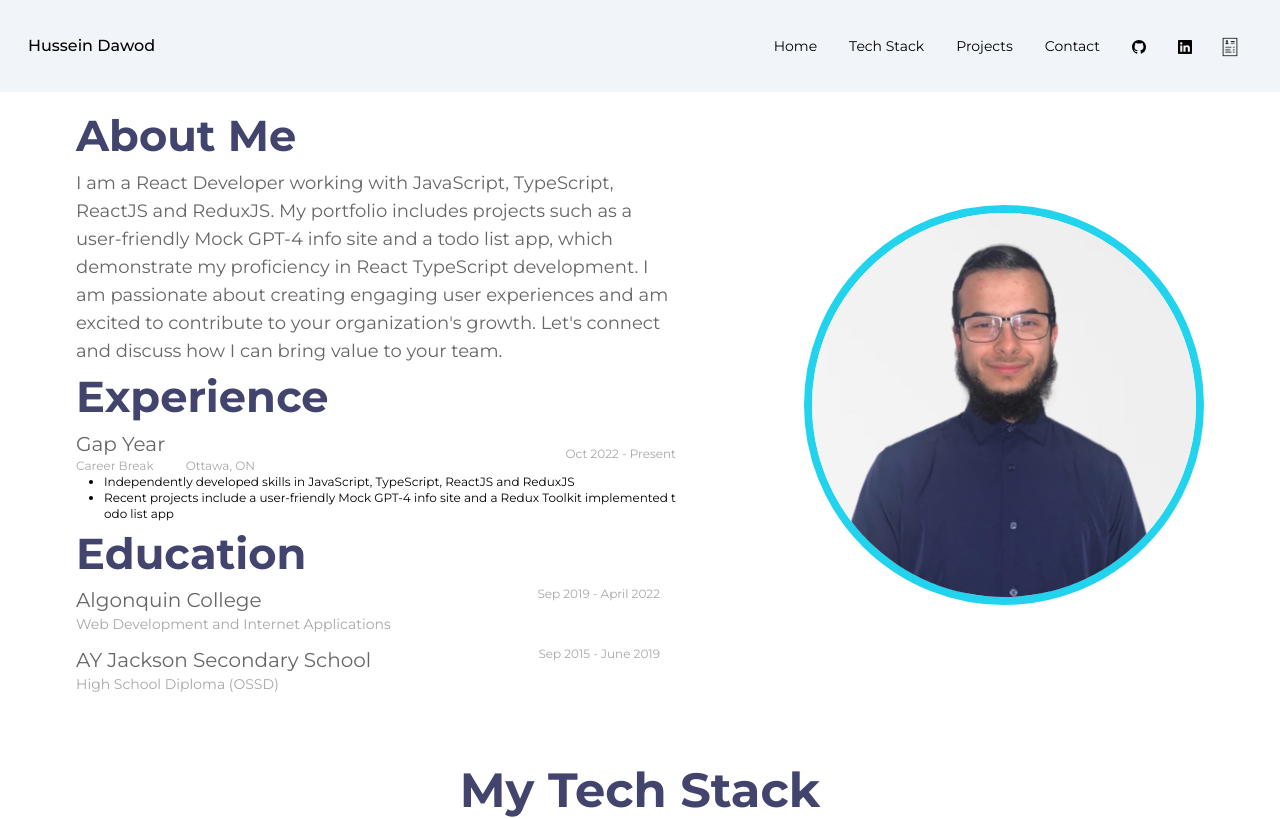
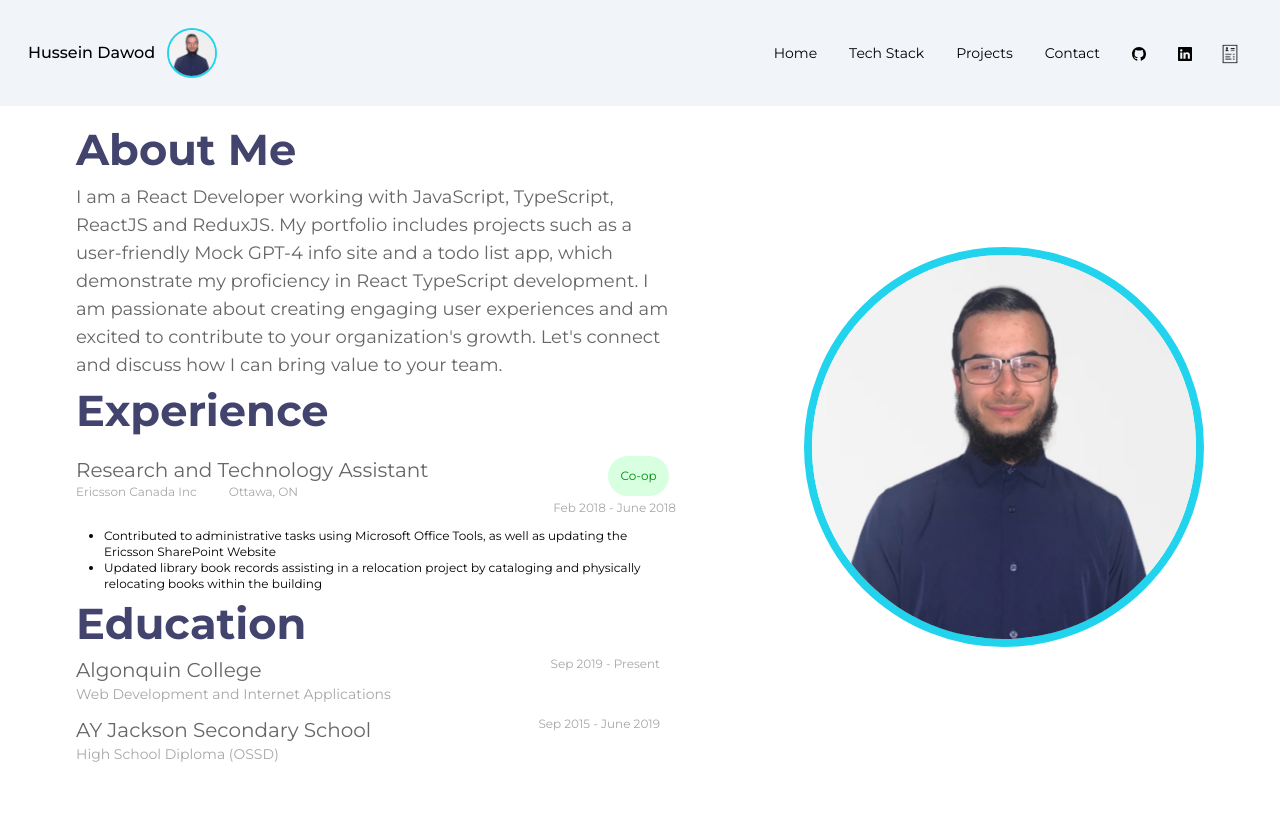
Before and after one commit to hdawod1/hussein-dawod-portfolio-website, a React (Vite) app: page / in a window 1280 px wide. Shown: the top 819 px of the page. Built offline with nearby package versions, Linux system fonts and the light colour scheme.

Commit message:
Updated Navbar and Home

```diff
--- a/src/components/Navbar.tsx
+++ b/src/components/Navbar.tsx
@@ -5,6 +5,7 @@ import * as Scroll from "react-scroll"
 import Hamburger from 'hamburger-react'
 import { BsGithub, BsLinkedin } from 'react-icons/bs'
 import resumeIcon from '../images/resume-icon.png'
+import profilePicture from '../images/ProfilePicture.jpeg'
 
 const Navbar: React.FC = () => {
     const [open, setOpen] = useState<boolean>(false)
@@ -31,7 +32,10 @@ const Navbar: React.FC = () => {
             <ScrollLink to="projects" spy={true} smooth={true} offset={-75} duration={500} />
             <ScrollLink to="contact" spy={true} smooth={true} offset={-75} duration={500} />
             <div className='flex items-center justify-between lg:mx-auto p-7 bg-slate-100'>
-                <button className='font-medium' onClick={() => goToPageAndScroll("home")}>Hussein Dawod</button>
+                <div className="flex items-center">
+                    <button className='font-medium' onClick={() => goToPageAndScroll("home")}>Hussein Dawod</button>
+                    <img src={profilePicture} className='mx-3 h-[50px] w-[50px] rounded-full border-cyan-400 border-2' />
+                </div>
                 <div className={`${open ? 'flex justify-end' : 'hidden'} lg:flex lg:items-center lg:w-auto w-full`}>
                     <div className='nav-items text-sm'>
                         <ul>
@@ -57,15 +61,15 @@ const Navbar: React.FC = () => {
                                     <BsLinkedin className="inline-block align-middle" />
                                 </a>
                             </li>
-			    <li className="inline-block text-black lg:inline-block mb-[-6px] mx-3">
-                                <a href="https://drive.google.com/file/d/1SxHMzYTkFtBg1AOgAgzLiz1Q5OuMOT5Y/view" target="_blank" rel="noopener noreferrer">
+                            <li className="inline-block text-black lg:inline-block mb-[-6px] mx-3">
+                                <a href="https://drive.google.com/file/d/1uVVC9hpjSML2oWFnArWXvqAnKUL-Kj4-/view" target="_blank" rel="noopener noreferrer">
                                     <img src={resumeIcon} alt="" className='h-5 lg:hover:opacity-70' />
                                 </a>
                             </li>
                         </ul>
                     </div>
                 </div>
-                <div className="lg:hidden mx-4 h-6 w-6 cursor-pointer relative bottom-3" onClick={toggleMenu}>
+                <div className="lg:hidden mx-4 h-6 w-6 cursor-pointer mb-6" onClick={toggleMenu}>
                     <Hamburger />
                 </div>
             </div>
--- a/src/pages/Home.tsx
+++ b/src/pages/Home.tsx
@@ -11,23 +11,25 @@ const Home: React.FC = () => {
                 </div>
                 <div>
                     <h1 className='text-[2.7rem] text-[#42446E] font-bold text-left'>Experience</h1>
-                    <div>
-                        <div className='lg:flex lg:items-center lg:justify-between'>
+                    <div className='mt-3 lg:flex flex-col'>
+                        <div className='lg:flex justify-between'>
                             <div>
-                                <p className='text-xl text-[#666666] text-left lg:mr-0'>Gap Year</p>
+                                <p className='text-xl text-[#666666] text-left'>Research and Technology Assistant</p>
                                 <div className='flex text-xs text-[#A7A7A7]'>
-                                    <p>Career Break</p>
+                                    <p>Ericsson Canada Inc</p>
                                     <p className='ml-3 lg:ml-8'>Ottawa, ON</p>
                                 </div>
                             </div>
-                            <div className='text-xs'>
-                                <p className='text-[#A7A7A7] mt-1 text-left lg:mr-0'>Oct 2022 - Present</p>
+                            <div className='lg:ml-8 text-xs lg:mb-3 lg:my-0 my-3='>
+                                <div className='bg-[#D7FFE0] w-fit mr-auto p-2 relative right-1 lg:left-6 lg:ml-auto lg:p-[12px] rounded-[100px]'>
+                                    <p className=' lg:text-right text-[#018C0F]'>Co-op</p>
+                                </div>
+                                <p className='text-[#A7A7A7] mt-1 text-left'>Feb 2018 - June 2018</p>
                             </div>
-
                         </div>
                         <ul className='text-left ml-4 lg:ml-7 list-disc text-xs'>
-                            <li className='break-all'>Independently developed skills in JavaScript, TypeScript, ReactJS and ReduxJS</li>
-                            <li className='break-all'>Recent projects include a user-friendly Mock GPT-4 info site and a Redux Toolkit implemented todo list app</li>
+                            <li>Contributed to administrative tasks using Microsoft Office Tools, as well as updating the Ericsson SharePoint Website</li>
+                            <li>Updated library book records assisting in a relocation project by cataloging and physically relocating books within the building</li>
                         </ul>
                     </div>
                 </div>
@@ -38,14 +40,14 @@ const Home: React.FC = () => {
                             <p className='text-xl text-[#666666] text-left'>Algonquin College</p>
                             <p className='text-left text-sm text-[#A7A7A7]'>Web Development and Internet Applications</p>
                         </div>
-                        <p className='lg:mx-4 mt-3 text-left lg:mt-0 text-xs text-[#A7A7A7]'>Sep 2019 - April 2022</p>
+                        <p className='lg:mx-4 mt-3 text-left lg:mt-0 text-xs text-[#A7A7A7]'>Sep 2019 - Present</p>
                     </div>
                     <div className='my-3 lg:flex justify-center lg:items-start lg:justify-between'>
                         <div>
                             <p className='text-xl text-[#666666] text-left'>AY Jackson Secondary School</p>
                             <p className='text-left text-sm text-[#A7A7A7]'>High School Diploma (OSSD)</p>
                         </div>
-                        <p className='lg:mx-4 mt-3 text-left lg:mt-0 lg:mx-0 text-xs text-[#A7A7A7]'>Sep 2015 - June 2019</p>
+                        <p className='lg:mx-4 mt-3 text-left lg:mt-0 text-xs text-[#A7A7A7]'>Sep 2015 - June 2019</p>
                     </div>
                 </div>
             </div>
```
